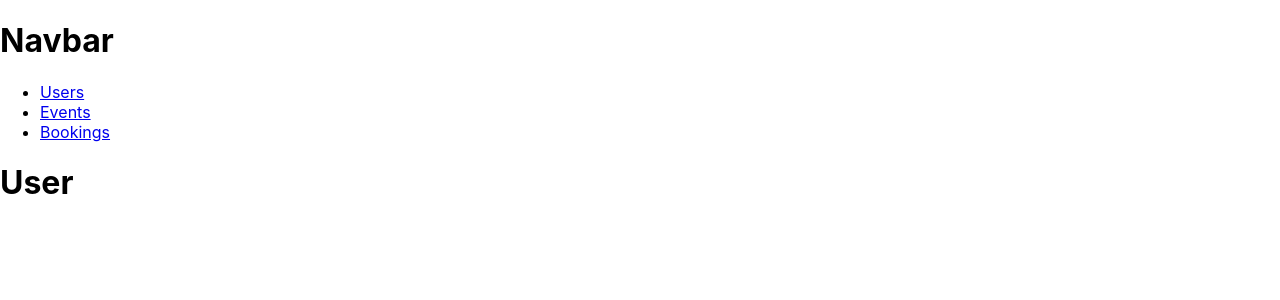
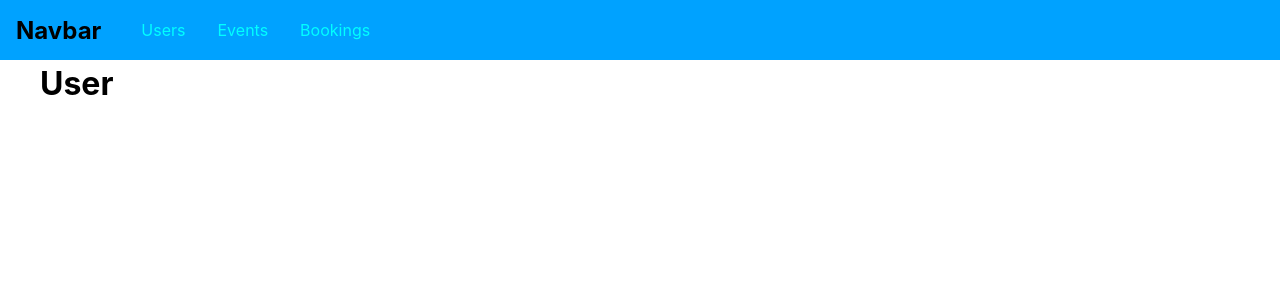
Before and after one commit to massoodbarsa/Book-events, a React (Create React App) app in the folder frontend/: page /users in a window 1280 px wide. Shown: the top 300 px of the page. Built offline with nearby package versions, Linux system fonts and the light colour scheme.

Commit message:
navbar added

```diff
--- a/frontend/package.json
+++ b/frontend/package.json
@@ -6,6 +6,7 @@
     "@testing-library/jest-dom": "^4.2.4",
     "@testing-library/react": "^9.5.0",
     "@testing-library/user-event": "^7.2.1",
+    "node-sass": "^4.14.1",
     "react": "^16.13.1",
     "react-dom": "^16.13.1",
     "react-router-dom": "^5.2.0",
--- a/frontend/src/App.css
+++ b/frontend/src/App.css
@@ -1,38 +1,6 @@
 .App {
   text-align: center;
 }
-
-.App-logo {
-  height: 40vmin;
-  pointer-events: none;
+.main{
+  margin: 4rem 2.5rem;
 }
-
-@media (prefers-reduced-motion: no-preference) {
-  .App-logo {
-    animation: App-logo-spin infinite 20s linear;
-  }
-}
-
-.App-header {
-  background-color: #282c34;
-  min-height: 100vh;
-  display: flex;
-  flex-direction: column;
-  align-items: center;
-  justify-content: center;
-  font-size: calc(10px + 2vmin);
-  color: white;
-}
-
-.App-link {
-  color: #61dafb;
-}
-
-@keyframes App-logo-spin {
-  from {
-    transform: rotate(0deg);
-  }
-  to {
-    transform: rotate(360deg);
-  }
-}
--- a/frontend/src/App.js
+++ b/frontend/src/App.js
@@ -13,12 +13,14 @@ function App() {
     <BrowserRouter>
       <React.Fragment>
         <Navigation />
+        <main className='main'>
           <Switch>
             <Redirect from='/' to='/users' exact />
             <Route path='/users' component={userPage} />
             <Route path='/events' component={eventPage} />
             <Route path='/bookings' component={bookingPage} />
           </Switch>
+        </main>
       </React.Fragment>
     </BrowserRouter>
   );
--- a/frontend/src/components/navigation/navigation.js
+++ b/frontend/src/components/navigation/navigation.js
@@ -1,14 +1,15 @@
 import React from 'react'
 import { NavLink } from 'react-router-dom'
+import './navigation.scss'
 
 function navigation(props) {
     return (
-        <header>
-            <div className='main-navigation__logo'>
+        <header className='navigation'>
+            <div className='navigation__logo'>
                 <h1>Navbar</h1>
 
             </div>
-            <div className='main-navigation__items'>
+            <div className='navigation__items'>
                 <ul>
                     <li><NavLink to='/users'>Users</NavLink></li>
                     <li><NavLink to='/events'>Events</NavLink></li>
--- /dev/null
+++ b/frontend/src/components/navigation/navigation.scss
@@ -0,0 +1,46 @@
+.navigation {
+    position: fixed;
+    left: 0;
+    top: 0;
+    width: 100%;
+    height: 3.5rem;
+    background: rgb(0, 162, 255);
+    padding: 2px 1rem;
+    display: flex;
+    align-items: center;
+
+    &__logo h1 {
+        margin: 0;
+        font-size: 1.5rem;
+    }
+
+    &__items {
+        margin-left: 1.5rem;
+
+        ul {
+            display: flex;
+            padding: 0;
+            margin: 0;
+            list-style: none;
+        }
+
+        li {
+            margin: 0 1rem;
+        }
+
+        a {
+            text-decoration: none;
+            color: aqua;
+
+            &:hover {
+                color: rgb(165, 42, 89);
+            }
+            &:active {
+                color: rgb(240, 232, 235);
+            }
+        }
+
+    }
+
+
+}
```
Also changed, not shown: 1 other file (tests, documents, lock files or other folders). Lines whose indentation alone changed are shown as unchanged.
